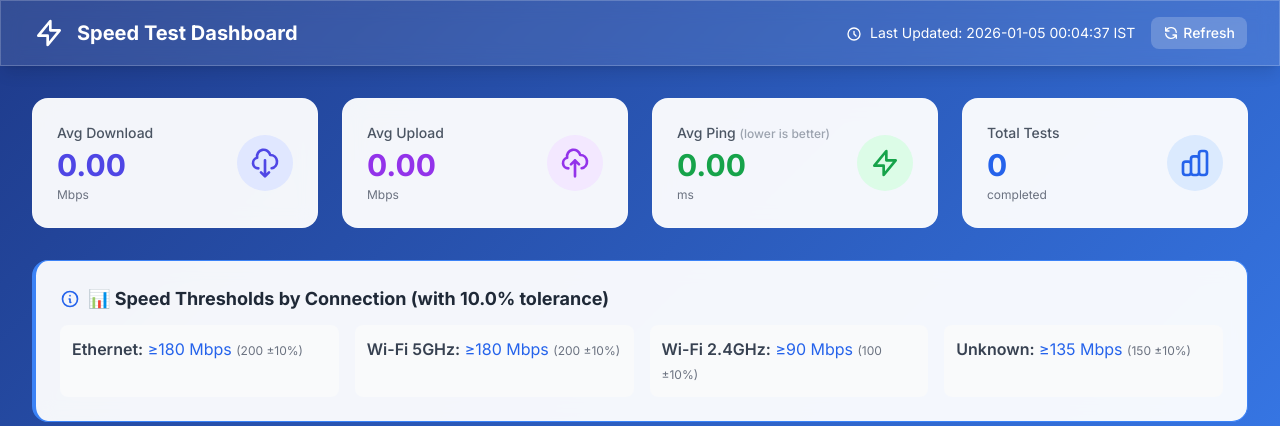
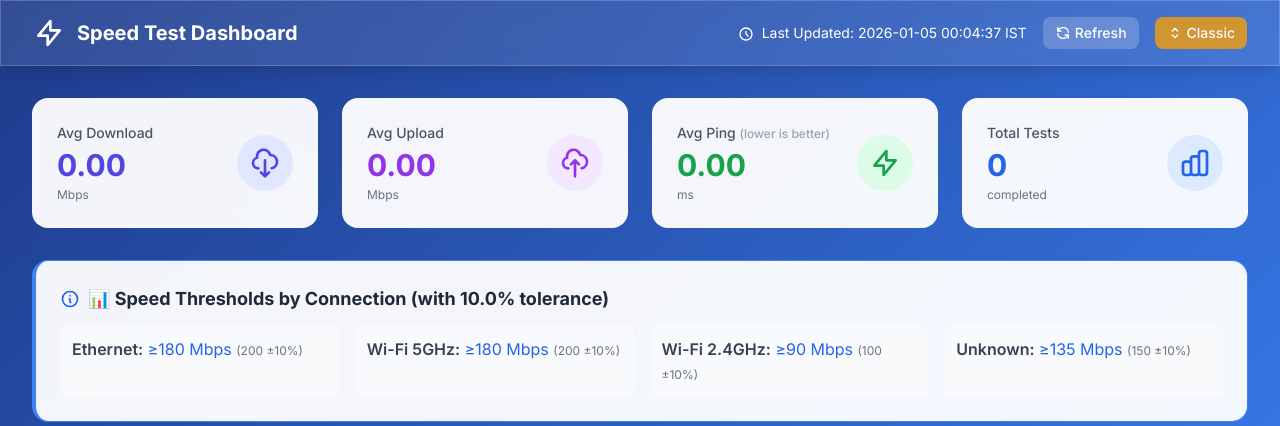
Before and after one commit to varadharajaan/internet-speed-tester, a Flask app: page / in a window 1280 px wide. Shown: the top 426 px of the page. Run offline with Flask 3, Linux system fonts and the light colour scheme; data that the repository does not hold is empty; some libraries are stand-ins or nearby versions.

Commit message:
refactor: add theme selection functionality and enhance dashboard UI with theme switch buttons

```diff
--- a/app.py
+++ b/app.py
@@ -1015,11 +1015,15 @@ def dashboard():
     # Advanced filters from POST body (if any)
     params = request.form if request.method == "POST" else request.args
 
+    # Theme selection: ?theme=classic for old UI, default is modern
+    theme = request.args.get("theme", "modern")
+    template_name = "dashboard.html" if theme == "classic" else "dashboard_modern.html"
+
     # ASYNC MODE: Return skeleton template immediately, JS will fetch data
     if async_mode:
-        log.info(f"Async mode: returning skeleton for mode={mode}, days={days_param}, host={host_id}")
+        log.info(f"Async mode: returning skeleton for mode={mode}, days={days_param}, host={host_id}, theme={theme}")
         return render_template(
-            "dashboard_modern.html",
+            template_name,
             async_mode=True,
             data=[],
             days=days_param,
@@ -1036,6 +1040,7 @@ def dashboard():
             date_from="", date_to="", time_from="", time_to="",
             min_download="", max_download="", min_upload="", max_upload="",
             min_ping="", max_ping="", connection_type="", isp="",
+            threshold=DEFAULT_THRESHOLD,  # For classic dashboard compatibility
             default_threshold=DEFAULT_THRESHOLD,
             tolerance_percent=TOLERANCE_PERCENT,
             connection_type_thresholds=config.connection_type_thresholds,
@@ -1414,7 +1419,7 @@ def dashboard():
     connection_type_thresholds = config.connection_type_thresholds
 
     return render_template(
-        "dashboard_modern.html",
+        template_name,
         data=df.to_dict(orient="records"),
         days=days_param,
         summary=summary,
@@ -1439,6 +1444,7 @@ def dashboard():
         max_ping=params.get("max_ping", ""),
         connection_type=params.get("connection_type", ""),
         isp=params.get("isp", ""),
+        threshold=DEFAULT_THRESHOLD,  # For classic dashboard compatibility
         default_threshold=DEFAULT_THRESHOLD,
         tolerance_percent=TOLERANCE_PERCENT,
         connection_type_thresholds=connection_type_thresholds,
--- a/templates/dashboard_modern.html
+++ b/templates/dashboard_modern.html
@@ -339,6 +339,15 @@
                             <path stroke-linecap="round" stroke-linejoin="round" stroke-width="2" d="M4 4v5h.582m15.356 2A8.001 8.001 0 004.582 9m0 0H9m11 11v-5h-.581m0 0a8.003 8.003 0 01-15.357-2m15.357 2H15"/>
                         </svg>
                         <span>Refresh</span>
+                    </button>
+                    <!-- Switch to Classic Theme Button -->
+                    <button onclick="switchToClassic()"
+                            class="flex items-center space-x-1 bg-amber-500/80 hover:bg-amber-500 text-white px-3 py-1.5 rounded-lg text-sm font-medium transition-all duration-200 hover:scale-105"
+                            title="Switch to Classic Dashboard">
+                        <svg class="w-4 h-4" fill="none" stroke="currentColor" viewBox="0 0 24 24">
+                            <path stroke-linecap="round" stroke-linejoin="round" stroke-width="2" d="M8 9l4-4 4 4m0 6l-4 4-4-4"/>
+                        </svg>
+                        <span>Classic</span>
                     </button>
                 </div>
             </div>
@@ -1422,6 +1431,13 @@
             window.location.href = url.toString();
         }
 
+        // Switch to Classic Theme
+        function switchToClassic() {
+            const url = new URL(window.location.href);
+            url.searchParams.set('theme', 'classic');
+            window.location.href = url.toString();
+        }
+
         // Add spinning animation style
         const style = document.createElement('style');
         style.textContent = `
@@ -1885,7 +1901,7 @@
                             silent: true,
                             symbol: 'none',
                             lineStyle: {
-                                color: '#10b981',
+                                color: '#f59e0b',  // Amber - distinct from ping line
                                 type: 'solid',
                                 width: 2,
                                 opacity: 0.8
@@ -1894,7 +1910,7 @@
                                 show: true,
                                 position: 'insideEndTop',
                                 formatter: '< 15ms',
-                                color: '#10b981',
+                                color: '#d97706',  // Darker amber for label
                                 fontSize: 11,
                                 fontWeight: 'bold',
                                 backgroundColor: 'rgba(255, 255, 255, 0.9)',
@@ -1910,7 +1926,7 @@
                                     type: 'average',
                                     name: 'Avg Ping',
                                     lineStyle: {
-                                        color: '#10b981',
+                                        color: '#f59e0b',  // Amber for average line too
                                         type: 'dashed',
                                         width: 1.5,
                                         opacity: 0.7
@@ -1921,7 +1937,7 @@
                                             return 'Avg: ' + params.value.toFixed(2) + 'ms';
                                         },
                                         position: 'insideEndBottom',
-                                        color: '#10b981',
+                                        color: '#d97706',  // Darker amber for label
                                         fontSize: 10,
                                         fontWeight: 'bold',
                                         backgroundColor: 'rgba(255, 255, 255, 0.9)',
@@ -2052,20 +2068,29 @@
                             width: 3.5
                         }
                     },
-                    markLine: threshold ? {
+                    // Threshold colors per connection type (distinct from data line colors)
+                    markLine: threshold ? (function() {
+                        const thresholdColors = {
+                            'Wi-Fi 2.4GHz': { line: '#a855f7', label: '#7c3aed' },  // Purple for 100 Mbps
+                            'Wi-Fi 5GHz': { line: '#f59e0b', label: '#d97706' },    // Amber for 200 Mbps
+                            'Ethernet': { line: '#06b6d4', label: '#0891b2' },      // Cyan for 200 Mbps
+                            'Unknown': { line: '#78716c', label: '#57534e' }        // Stone gray
+                        };
+                        const thColors = thresholdColors[conn] || thresholdColors['Unknown'];
+                        return {
                             silent: true,
                             symbol: 'none',
                             lineStyle: {
-                            color: color,
+                                color: thColors.line,
                                 type: 'dashed',
                                 width: 1.5,
-                            opacity: 0.6
+                                opacity: 0.7
                             },
                             label: {
                                 show: !isLargeDataset,
                                 formatter: `${threshold}`,
                                 position: 'insideEndTop',
-                            color: color,
+                                color: thColors.label,
                                 fontSize: 10,
                                 fontWeight: 'bold',
                                 backgroundColor: 'rgba(255, 255, 255, 0.85)',
@@ -2075,7 +2100,8 @@
                             data: [{
                                 yAxis: threshold
                             }]
-                    } : undefined
+                        };
+                    })() : undefined
                 });
 
                 // Upload series - Dotted line for distinction
```
Also changed, not shown: templates/dashboard.html (+79 -11 lines). Lines whose indentation alone changed are shown as unchanged.
